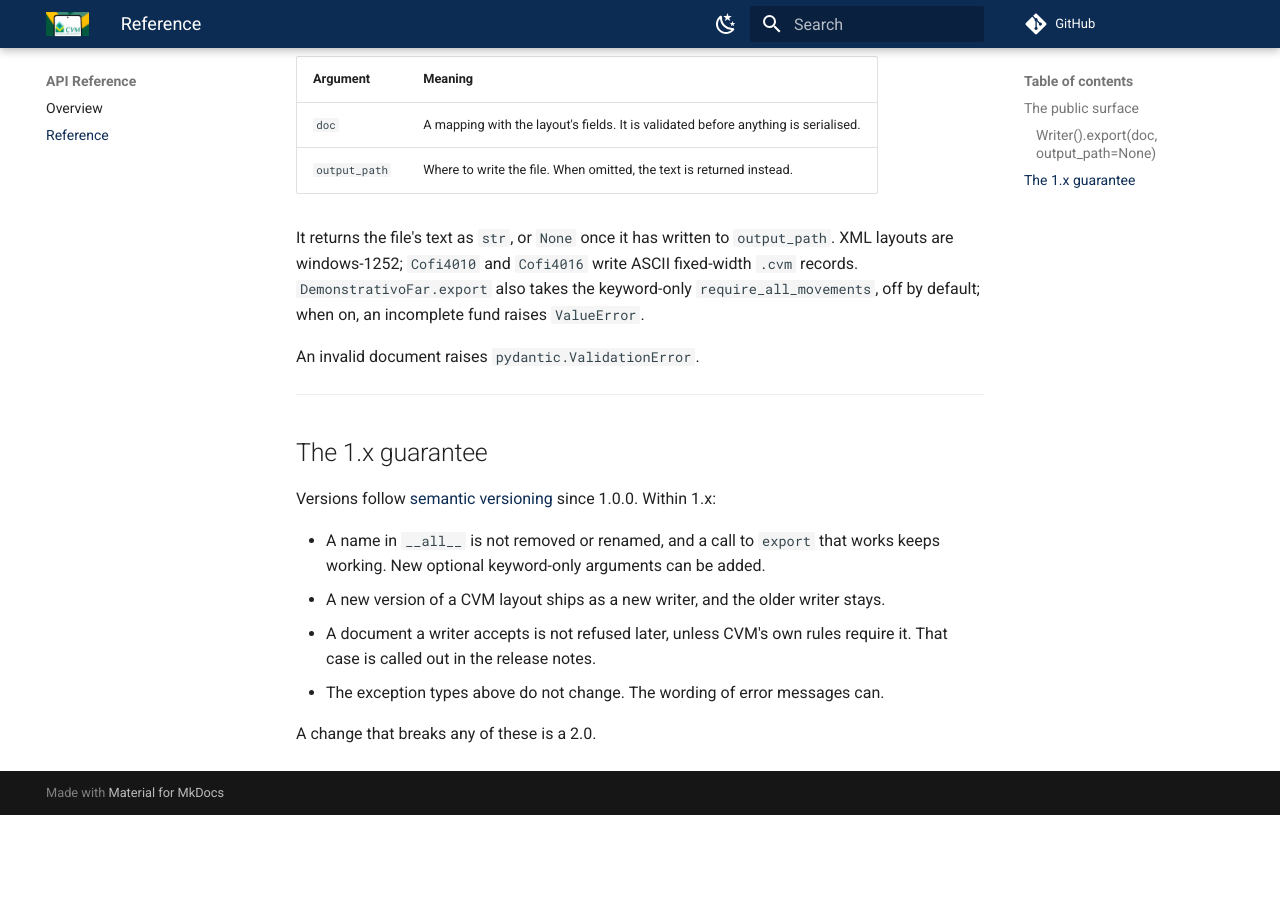
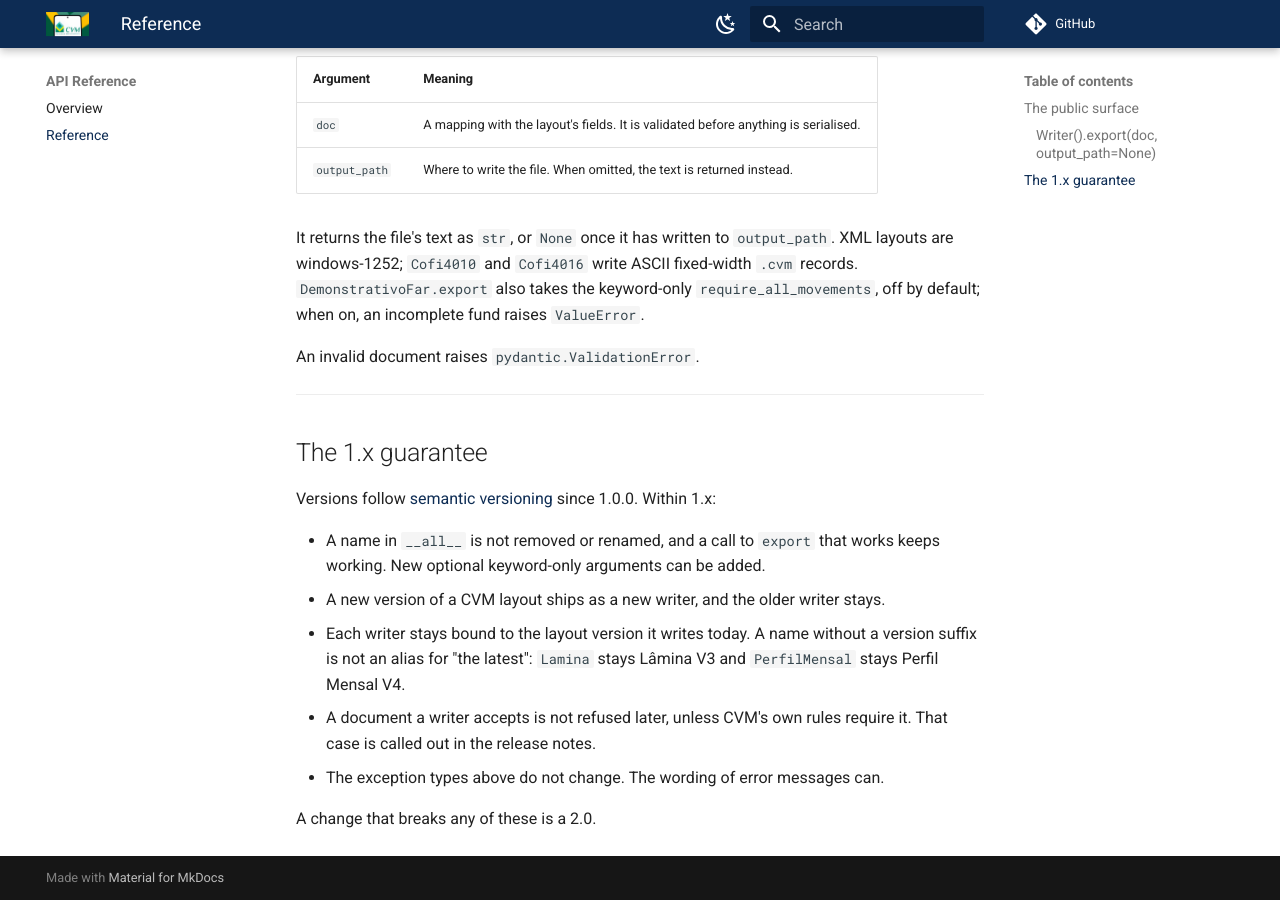
Before and after one commit to guilhermegor/layouts-cvm, an MkDocs documentation site: the page built from docs/api/reference.md, in a window 1280 px wide and 900 px high, scrolled down 608 px. Built offline with MkDocs 1.6.1 and Material for MkDocs 9.7.7, drawn with Linux system fonts in a browser that asks for light colours; comment, search, counter and statistics services are not loaded; the version menu is left out; before the commit the page ends 1423 px from its top, so only the background shows below that.

Commit message:
docs(api): pin unversioned writer names to their current layout
Lamina (V3) and PerfilMensal (V4) are concrete writers, not aliases for
the latest layout. The 1.x guarantee now says so, so a later layout
version cannot repoint them. Raised by the ladder review on #113.

```diff
--- a/docs/api/reference.md
+++ b/docs/api/reference.md
@@ -41,6 +41,9 @@ Versions follow [semantic versioning](https://semver.org/) since 1.0.0. Within 1
 - A name in `__all__` is not removed or renamed, and a call to `export` that works keeps
   working. New optional keyword-only arguments can be added.
 - A new version of a CVM layout ships as a new writer, and the older writer stays.
+- Each writer stays bound to the layout version it writes today. A name without a version
+  suffix is not an alias for "the latest": `Lamina` stays Lâmina V3 and `PerfilMensal` stays
+  Perfil Mensal V4.
 - A document a writer accepts is not refused later, unless CVM's own rules require it. That case is
   called out in the release notes.
 - The exception types above do not change. The wording of error messages can.
```
